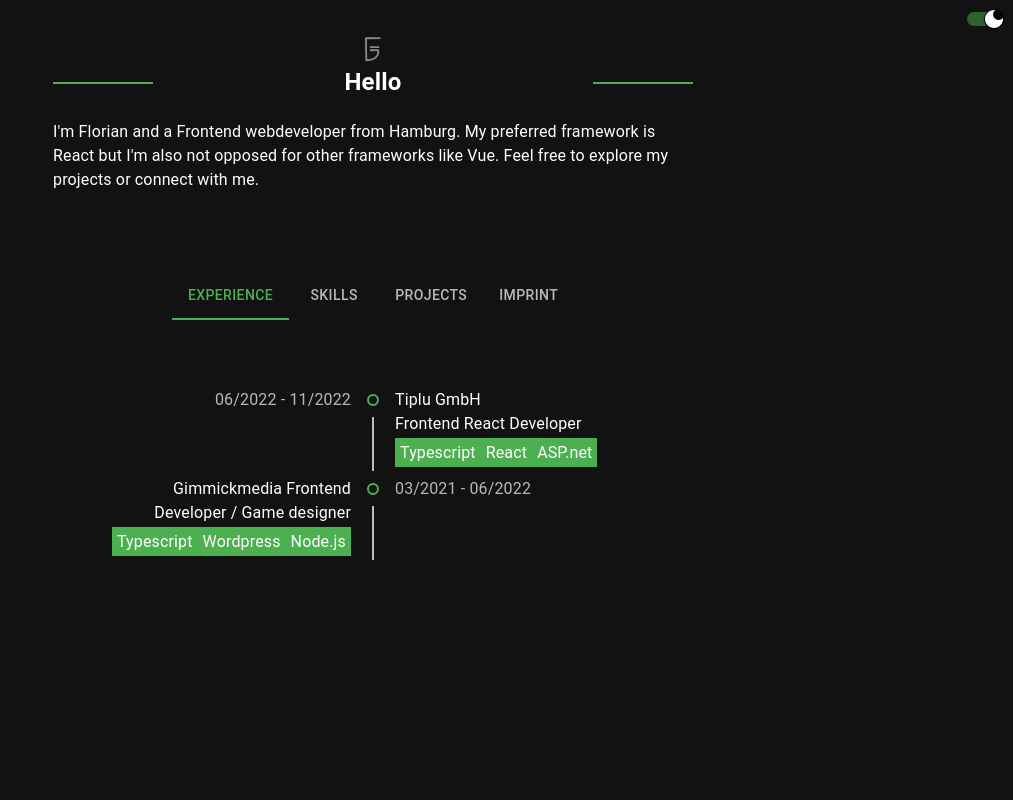
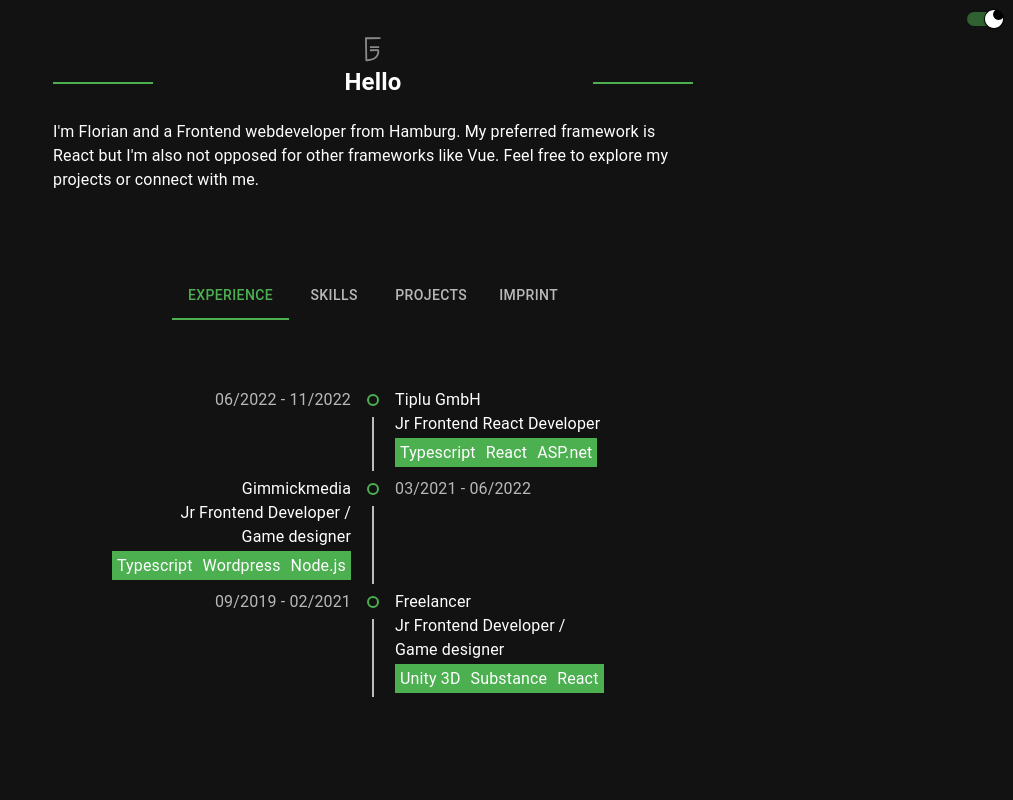
Before and after one commit to Gblur/portfoolio, a Next.js app: page / in a window 1280 px wide. Shown: the top 800 px of the page, without its empty margins (267-1280 px from the left). Built offline with nearby package versions, Linux system fonts and the light colour scheme.

Commit message:
update description and portfolio

```diff
--- a/src/components/Main/Profile/Portfolio/index.tsx
+++ b/src/components/Main/Profile/Portfolio/index.tsx
@@ -1,4 +1,4 @@
-import React, {useState} from "react";
+import React, { useState } from "react";
 import Image from "next/image";
 import Card from "./Card";
 
@@ -19,8 +19,15 @@ export default function PortFolio({}: Props) {
         description="Process automation tool for hospitals. In my time at Tiplu I worked on this software with React and Typescript in an
             ASP.net Environment"
         src="/Flowa.png"
+        alt="Tiplu project"
+        link="https://tiplu.de/produkte/flowa-coming-soon/"
+      />
+      <Card
+        title="Difue"
+        description="E-learning page for exploring topics of the web and earning a digital certification."
+        src="/Difue.jpg"
         alt="capstone project"
-        link="https://tiplu.de/produkte/flowa-coming-soon/"
+        link="https://difue.de"
       />
     </article>
   );
--- a/src/components/Main/Work/Timeline/index.tsx
+++ b/src/components/Main/Work/Timeline/index.tsx
@@ -12,7 +12,7 @@ import useStore from "../../../../../store";
 const data = {
   tiplu: ["Typescript", "React", "ASP.net"],
   gimmick: ["Typescript", "Wordpress", "Node.js"],
-  marktplatz: ["React", "Javascript", "ContentXXL"],
+  freelance: ["Unity 3D", "Substance", "React"],
 };
 
 export default function OppositeContentTimeline() {
@@ -31,7 +31,7 @@ export default function OppositeContentTimeline() {
         <TimelineContent>
           Tiplu GmbH
           <br />
-          Frontend React Developer
+          Jr Frontend React Developer
           <Techstack isDarkMode={isDarkMode} company={data.tiplu} />
         </TimelineContent>
       </TimelineItem>
@@ -44,8 +44,23 @@ export default function OppositeContentTimeline() {
           <TimelineConnector />
         </TimelineSeparator>
         <TimelineContent>
-          Gimmickmedia Frontend <br /> Developer / Game designer
+          Gimmickmedia <br />
+          Jr Frontend Developer /<br /> Game designer
           <Techstack isDarkMode={isDarkMode} company={data.gimmick} />
+        </TimelineContent>
+      </TimelineItem>
+      <TimelineItem>
+        <TimelineOppositeContent color="text.secondary">
+          09/2019 - 02/2021
+        </TimelineOppositeContent>
+        <TimelineSeparator>
+          <TimelineDot variant="outlined" color="primary" />
+          <TimelineConnector />
+        </TimelineSeparator>
+        <TimelineContent>
+          Freelancer <br />
+          Jr Frontend Developer / <br /> Game designer
+          <Techstack isDarkMode={isDarkMode} company={data.freelance} />
         </TimelineContent>
       </TimelineItem>
     </Timeline>
```
Also changed, not shown: public/Difue.jpg (added).
